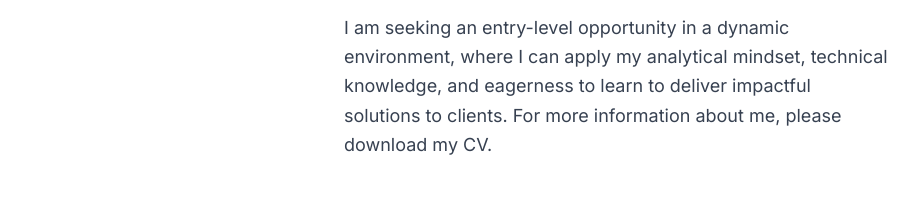
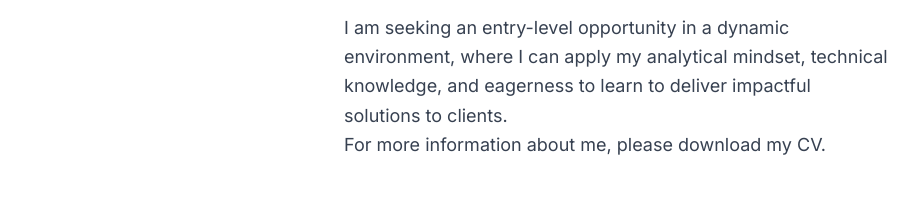
Before and after one commit to Jokerdark01/my-personal-portfolio, a plain HTML site: page index.html in a window 1280 px wide. Shown: the part 1064-1268 px from the top of the page, without its empty margins (184-1103 px from the left). Drawn offline with nearby package versions, Linux system fonts and the light colour scheme.

Commit message:
index.html

```diff
--- a/index.html
+++ b/index.html
@@ -110,8 +110,12 @@
                         </p>
                         <p class="about-me-text">
                             I am seeking an entry-level opportunity in a dynamic environment, where I can apply my analytical mindset, technical knowledge, and eagerness to learn to deliver impactful solutions to clients.
+                        </p>
+                        <p  <p class="about-me-text">
                             For more information about me, please download my CV.
                         </p>
+
+
 
                         <div id="enhanced-about-me-output" class="mt-6 p-4 bg-blue-50 rounded-lg shadow-inner hidden">
                             <p class="loading-indicator text-center text-blue-700 hidden">Generating...</p>
```
